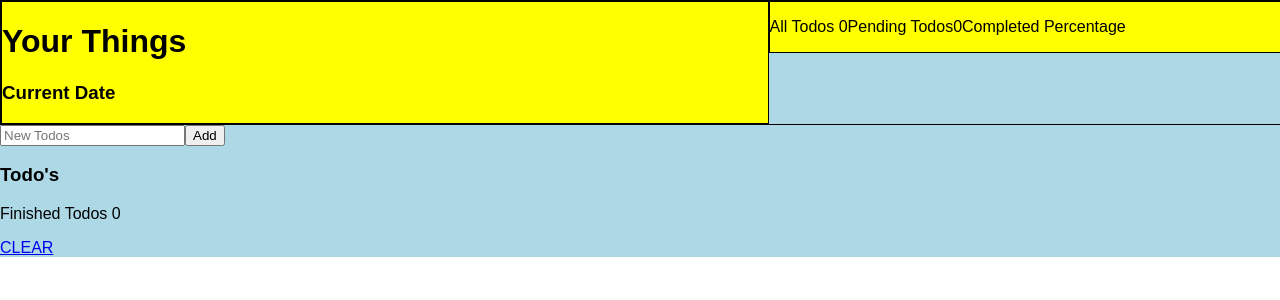
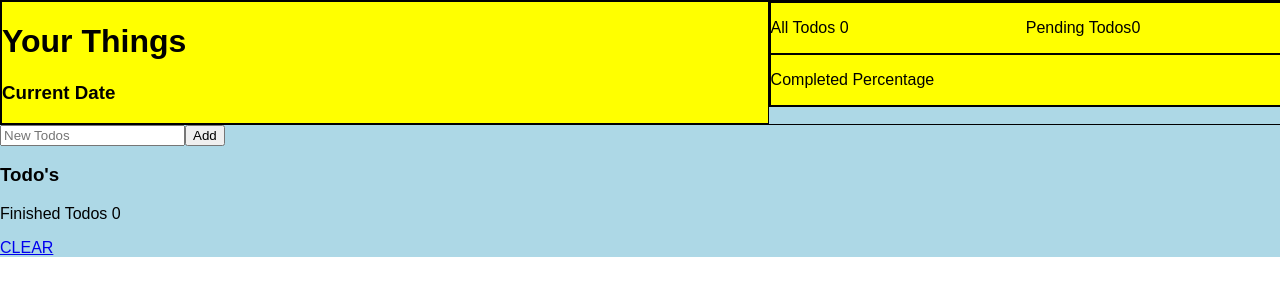
Before and after one commit to willsinn/react-todo-complete, a React (Create React App) app: page / in a window 1280 px wide. Shown: the top 300 px of the page. Built offline with nearby package versions, Linux system fonts and the light colour scheme.

Commit message:
styled containers in header, need to adjust height in progress-container

```diff
--- a/src/App.css
+++ b/src/App.css
@@ -20,7 +20,17 @@
   background-color: yellow;
   border:1px solid black;
 
+
 }
+
+/*
+
+progress container and container content styles
+    located: top right of App
+    contains: total todo count
+              ,pending todo count
+              ,completed todo's Percentage
+*/
 
 .progress-container {
   width: 40%;
@@ -28,6 +38,29 @@
   background-color: yellow;
   border:1px solid black;
   display: flex;
-  flex-wrap: wrap;
+  flex-direction: column;
 
 }
+
+.total-pending-container {
+  width: 100%;
+  border:1px solid black;
+  display: flex;
+}
+
+.total-todos {
+  width: 50%;
+
+}
+
+.pending-todos {
+  width: 50%;
+
+}
+
+.completed-percentage-container {
+  width: 100%;
+  height: 10%;
+  border:1px solid black;
+
+}
--- a/src/App.jsx
+++ b/src/App.jsx
@@ -65,9 +65,13 @@ class App extends Component {
                   </div>
 
                   <div className="progress-container">
-                    <p> All Todos { this.state.todos.length }</p>
-                    <p> Pending Todos{ this.state.todos.filter((todo) => { return !todo.done }).length }</p>
-                    <p> Completed Percentage </p>
+                    <div className="total-pending-container">
+                      <p className="total-todos"> All Todos { this.state.todos.length }</p>
+                      <p className="pending-todos"> Pending Todos{ this.state.todos.filter((todo) => { return !todo.done }).length }</p>
+                    </div>
+                    <div className="completed-percentage-container">
+                      <p className="completed-percentage"> Completed Percentage </p>
+                    </div>
                   </div>
         </div>
 
```
